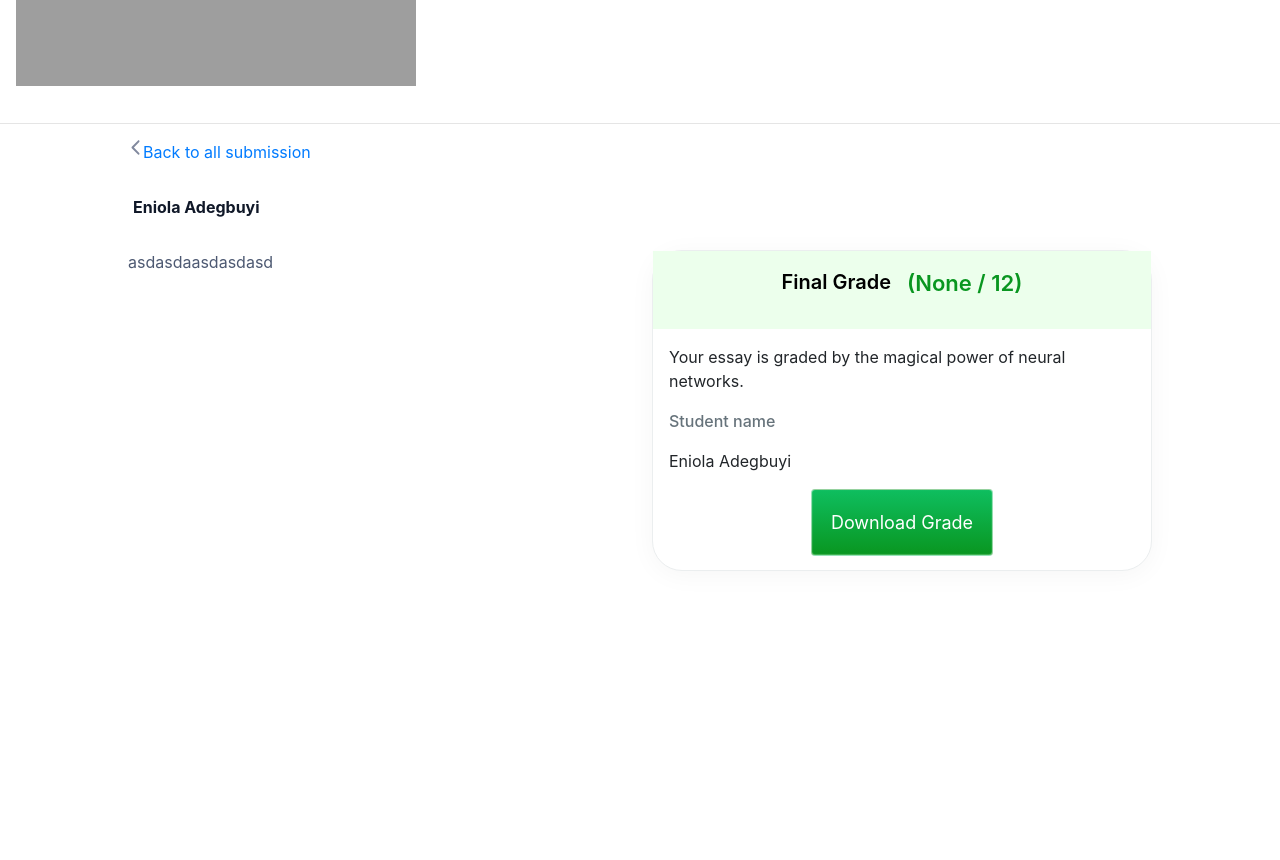
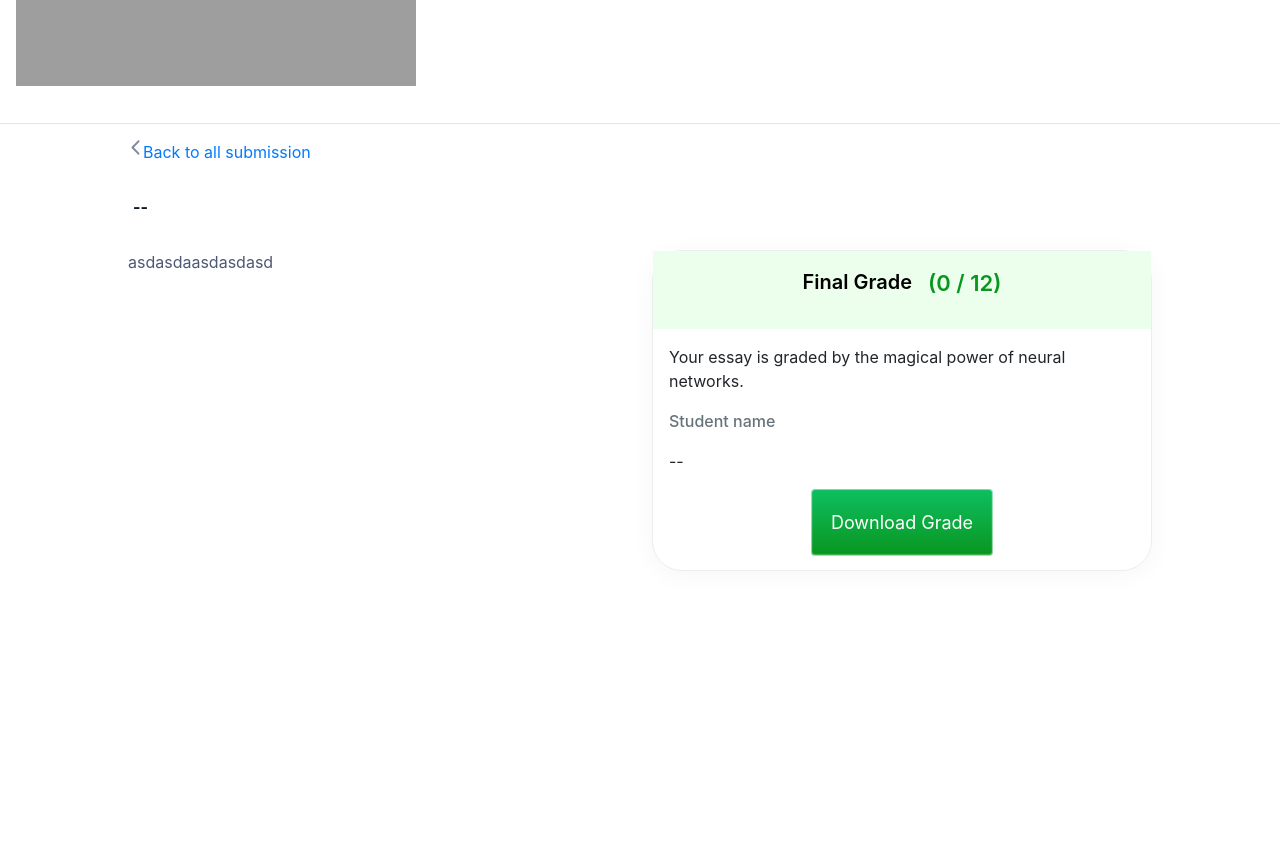
Before and after one commit to mayorfig/gradeit, a Django app: a page that uses grader/templates/grader/essay.html in a window 1280 px wide. Shown: the part 235-1095 px from the top of the page. Run offline with Django 3.2, Linux system fonts and the light colour scheme; data comes from the database, SQL or seed files in the repository; some libraries are stand-ins or nearby versions; grey boxes are pictures that could not be loaded.

Commit message:
Update views and templates

```diff
--- a/grader/templates/grader/essay.html
+++ b/grader/templates/grader/essay.html
@@ -6,7 +6,7 @@
   <div class="main-submission">
     <div class="user">
       <div class="back">
-        <a class="back-btn" href="https://gradwise.vercel.app/essay">
+        <a class="back-btn" href="/responses">
           <svg xmlns="http://www.w3.org/2000/svg" width="15" height="15" viewBox="0 0 7 13" fill="none">
             <path
               d="M2.13035 6.49999L6.74591 1.78939C7.08915 1.43907 7.08399 0.876285 6.73436 0.532362C6.38474 0.188439 5.82306 0.193619 5.47982 0.543932L0.254089 5.87727C-0.0846964 6.22303 -0.0846964 6.77696 0.254089 7.12272L5.47982 12.4561C5.82306 12.8064 6.38474 12.8115 6.73436 12.4676C7.08399 12.1237 7.08915 11.5609 6.74591 11.2106L2.13035 6.49999Z"
@@ -14,7 +14,7 @@
           </svg>
           <p>Back to all submission</p>
         </div>
-        <p class="name_text">Eniola Adegbuyi</p>
+        <p class="name_text">{{ essay.name|default:"--"|title }}</p>
         </a>
     </div>
 
@@ -26,14 +26,14 @@
       <div class="grades">
         <div class="grade-heading">
           <p>Final Grade</p>
-          <span>({{ essay.score }} / {{ essay.question.max_score }})</span>
+          <span>({{ essay.score|default:0 }} / {{ essay.question.max_score }})</span>
         </div>
 
         <div class="grades-body">
           <p>Your essay is graded by the magical power of neural networks.</p>
           <div>
             <p class="gray-text">Student name</p>
-            <p class="name">Eniola Adegbuyi</p>
+            <p class="name">{{ essay.name|default:"--"|title }}</p>
           </div>
 
          <div style="display: flex; align-items: center; justify-content: center;">
--- a/grader/templates/grader/index.html
+++ b/grader/templates/grader/index.html
@@ -45,7 +45,6 @@
     </div>
     <div class="main-content">
         {% if questions_list %}
-
 
         <table class="table">
             <!-- <div class="saved">
--- a/grader/views.py
+++ b/grader/views.py
@@ -9,50 +9,67 @@
 from .utils.helpers import *
 
 import os
+
 current_path = os.path.abspath(os.path.dirname(__file__))
+
 
 # Create your views here.
 def index(request):
-    questions_list = Question.objects.order_by('set')
+    questions_list = Question.objects.order_by("set")
     context = {
-        'questions_list': questions_list,
+        "questions_list": questions_list,
     }
-    return render(request, 'grader/index.html', context)
+    return render(request, "grader/index.html", context)
+
 
 def responses(request):
-    questions_list = Question.objects.order_by('set')
+    essay_list = Essay.objects.select_related("question").all().order_by("-created_at")
+
     context = {
-        'questions_list': questions_list,
+        "essay_list": essay_list,
     }
-    return render(request, 'grader/responses.html', context)
+
+    return render(request, "grader/responses.html", context)
+
 
 def essay(request, question_id, essay_id):
     essay = get_object_or_404(Essay, pk=essay_id)
     context = {
         "essay": essay,
     }
-    return render(request, 'grader/essay.html', context)
+    return render(request, "grader/essay.html", context)
+
 
 def question(request, question_id):
     question = get_object_or_404(Question, pk=question_id)
-    if request.method == 'POST':
+    if request.method == "POST":
         # create a form instance and populate it with data from the request:
         form = AnswerForm(request.POST)
         if form.is_valid():
-
-            content = form.cleaned_data.get('answer')
+            content = form.cleaned_data.get("answer")
+            matric_no = form.cleaned_data.get("matric")
+            name = form.cleaned_data.get("name")
 
             if len(content) > 20:
                 num_features = 300
-                model = word2vec.KeyedVectors.load_word2vec_format(os.path.join(current_path, "deep_learning_files/word2vec.bin"), binary=True)
+                model = word2vec.KeyedVectors.load_word2vec_format(
+                    os.path.join(current_path, "deep_learning_files/word2vec.bin"),
+                    binary=True,
+                )
                 clean_test_essays = []
-                clean_test_essays.append(essay_to_wordlist( content, remove_stopwords=True ))
-                testDataVecs = getAvgFeatureVecs( clean_test_essays, model, num_features )
+                clean_test_essays.append(
+                    essay_to_wordlist(content, remove_stopwords=True)
+                )
+                testDataVecs = getAvgFeatureVecs(clean_test_essays, model, num_features)
                 testDataVecs = np.array(testDataVecs)
-                testDataVecs = np.reshape(testDataVecs, (testDataVecs.shape[0], 1, testDataVecs.shape[1]))
+                testDataVecs = np.reshape(
+                    testDataVecs, (testDataVecs.shape[0], 1, testDataVecs.shape[1])
+                )
 
                 lstm_model = get_model()
-                lstm_model.load_weights(os.path.join(current_path, "deep_learning_files/final_lstm.h5"))
+                lstm_model.load_weights(
+                    os.path.join(current_path, "deep_learning_files/final_lstm.h5")
+                )
                 preds = lstm_model.predict(testDataVecs)
 
                 if math.isnan(preds):
@@ -71,9 +88,11 @@
             essay = Essay.objects.create(
                 content=content,
                 question=question,
-                score=preds
+                score=preds,
+                matric_no=matric_no,
+                name=name,
             )
-        return redirect('essay', question_id=question.set, essay_id=essay.id)
+        return redirect("essay", question_id=question.set, essay_id=essay.id)
     else:
         form = AnswerForm()
 
@@ -81,4 +100,4 @@
         "question": question,
         "form": form,
     }
-    return render(request, 'grader/question.html', context)
+    return render(request, "grader/question.html", context)
```
